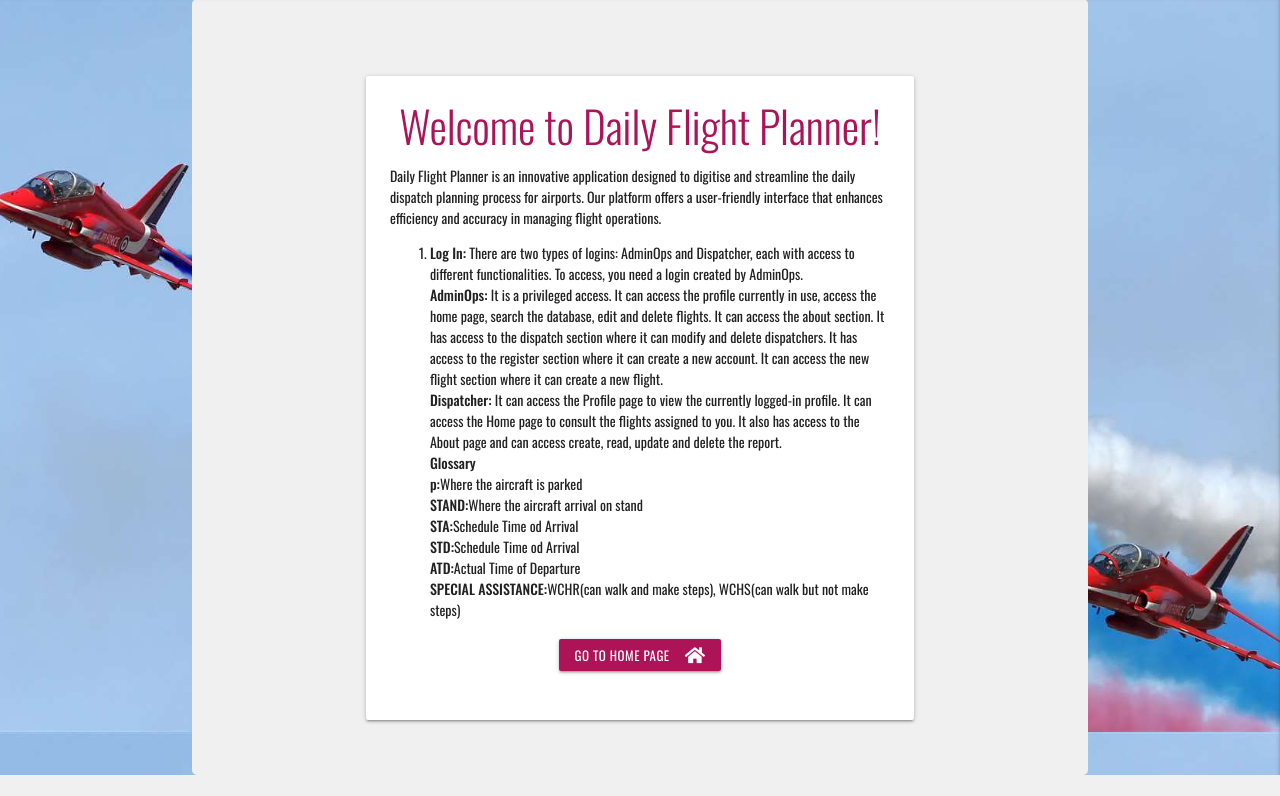
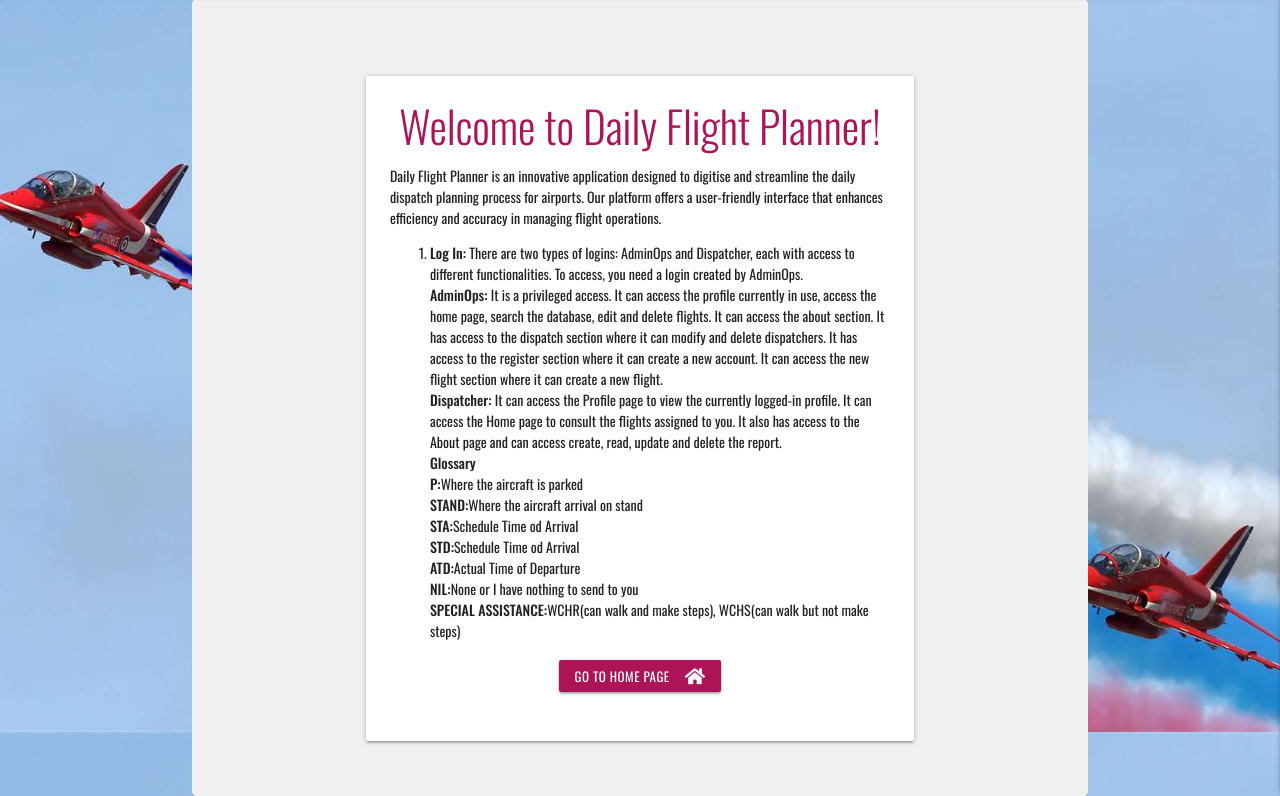
Before and after one commit to ChristianCricchi/Daily_Flight_Planner, a Flask app: page /about in a window 1280 px wide. Shown: the part 68-864 px from the top of the page. Before the commit the page ends 843 px from the top, so only its background shows below. Run offline with Flask 3, Linux system fonts and the light colour scheme; some libraries are stand-ins or nearby versions.

Commit message:
Added meaning of NIL in about.html

```diff
--- a/templates/about.html
+++ b/templates/about.html
@@ -37,11 +37,12 @@
                                 </li>
 
                                 <li><strong>Glossary</strong></li>
-                                <li><strong>p:</strong>Where the aircraft is parked</li>
+                                <li><strong>P:</strong>Where the aircraft is parked</li>
                                 <li><strong>STAND:</strong>Where the aircraft arrival on stand</li>
                                 <li><strong>STA:</strong>Schedule Time  od Arrival</li>
                                 <li><strong>STD:</strong>Schedule Time  od Arrival</li>
                                 <li><strong>ATD:</strong>Actual Time of Departure</li>
+                                <li><strong>NIL:</strong>None or I have nothing to send to you</li>
                                 <li><strong>SPECIAL ASSISTANCE:</strong>WCHR(can walk and make steps), WCHS(can walk but not make steps)</li>
                             </ul>
                         </li>
--- a/templates/edit_flight.html
+++ b/templates/edit_flight.html
@@ -45,8 +45,8 @@
             <div class="row">
                 <div class="input-field col s6">
                     <div class="switch">
+                        <label for="special_assistance"></label>
                             <i class="fas fa-exclamation-circle prefix text-darken-4" style="color: #e91e63;"></i>
-                        <label for="special_assistance">
                                 {% if flight.special_assistance == "on" %}
                                     <input type="checkbox" id="special_assistance" name="special_assistance" checked>
                                 {% else %}
```
Lines whose indentation alone changed are shown as unchanged.
